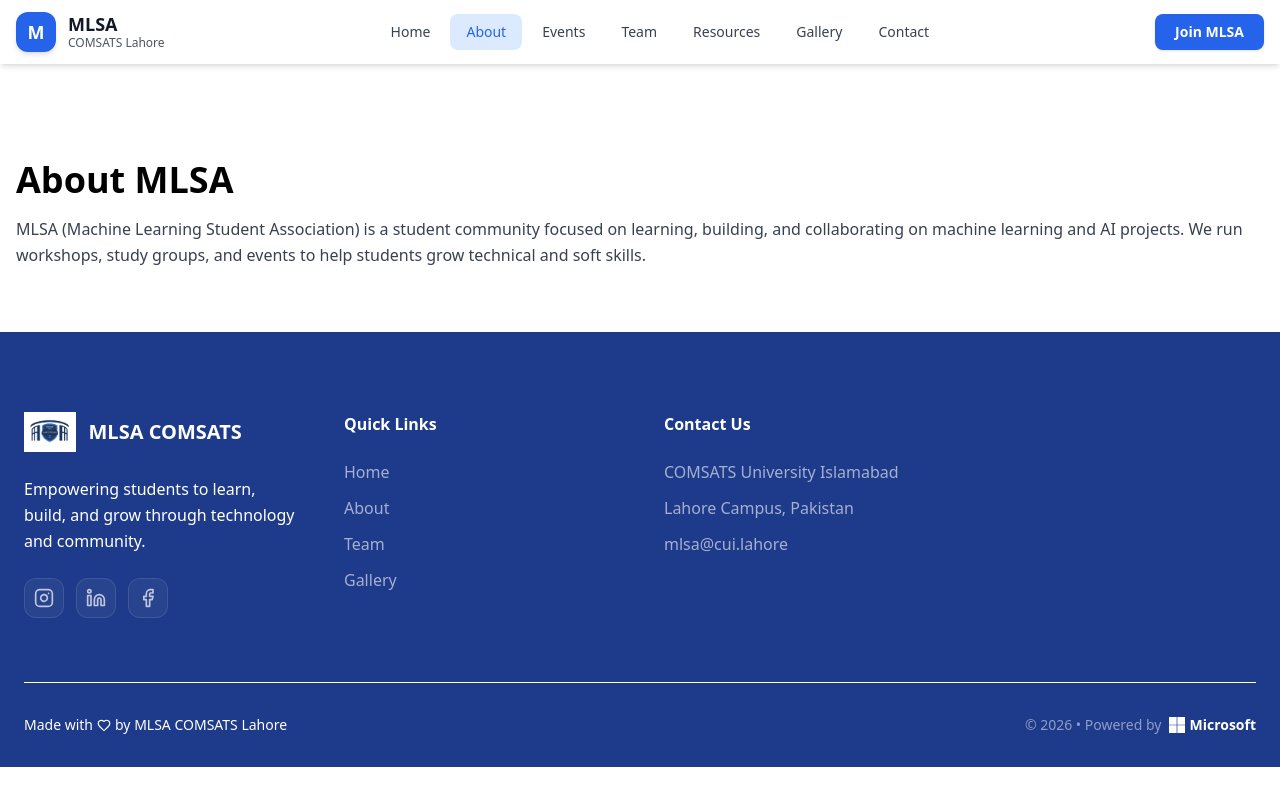
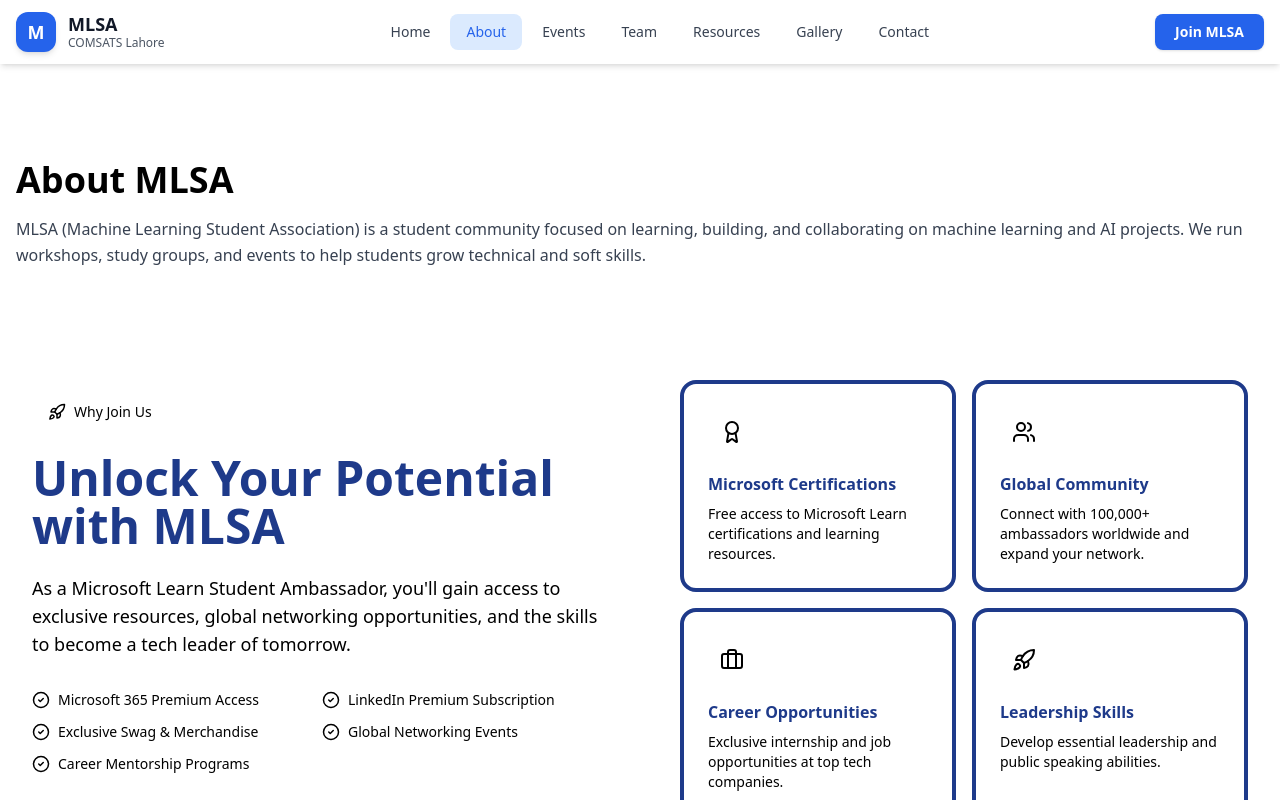
Before and after one commit to MISBAH-09/MLSA-Website, a React app in the folder frontend/: page /about in a window 1280 px wide. Shown: the top 800 px of the page. Built offline with nearby package versions, Linux system fonts and the light colour scheme; the HTML template or start-up script is replaced by a standard one.

Commit message:
about jsx updation

```diff
--- a/frontend/src/components/WhyJoinSection.jsx
+++ b/frontend/src/components/WhyJoinSection.jsx
@@ -28,7 +28,6 @@
 
 const perks = [
   "Microsoft 365 Premium Access",
-  "Azure Credits for Projects",
   "LinkedIn Premium Subscription",
   "Exclusive Swag & Merchandise",
   "Global Networking Events",
@@ -51,10 +50,10 @@
             transition={{ duration: 0.6 }}
           >
             <div className="inline-flex items-center gap-2 px-4 py-2 rounded-full bg-accent/10 text-accent text-sm font-medium mb-6">
-              <Rocket size={16} />
+              <Rocket size={18} />
               <span>Why Join Us</span>
             </div>
-            <h2 className="text-3xl sm:text-4xl lg:text-5xl font-display font-bold text-foreground leading-tight mb-6">
+            <h2 className="text-3xl sm:text-4xl lg:text-5xl font-display font-bold text-blue-900 leading-tight mb-6">
               Unlock Your Potential with{" "}
               <span className="gradient-text">MLSA</span>
             </h2>
@@ -82,12 +81,12 @@
             </div>
 
             {/* Plain Tailwind Button */}
-            <Link
+            {/* <Link
               to="/join"
               className="inline-block bg-gradient-to-r from-blue-500 to-purple-500 text-white font-bold py-3 px-6 rounded-lg shadow-lg hover:shadow-xl transition-all"
             >
               Apply Now
-            </Link>
+            </Link> */}
           </motion.div>
 
           {/* Right Content - Benefits Cards */}
@@ -105,12 +104,12 @@
                 whileInView={{ opacity: 1, y: 0 }}
                 viewport={{ once: true }}
                 transition={{ duration: 0.5, delay: index * 0.1 }}
-                className="group p-6 rounded-2xl bg-card border border-border hover:border-primary/20 hover:shadow-lg transition-all duration-300"
+                className="group p-6 rounded-2xl bg-card border-4 border-blue-900 hover:border-primary/20 hover:shadow-lg hover:scale-150 transition-all duration-300"
               >
                 <div className="w-12 h-12 rounded-xl gradient-hero flex items-center justify-center mb-4 group-hover:scale-110 transition-transform">
                   <benefit.icon size={24} className="text-primary-foreground" />
                 </div>
-                <h3 className="font-semibold text-foreground mb-2">{benefit.title}</h3>
+                <h3 className="font-semibold text-blue-900 mb-2">{benefit.title}</h3>
                 <p className="text-sm text-muted-foreground">{benefit.description}</p>
               </motion.div>
             ))}
--- a/frontend/src/pages/about.jsx
+++ b/frontend/src/pages/about.jsx
@@ -1,4 +1,5 @@
 import Footer from "../components/footer";
+import WhyJoinSection from "../components/WhyJoinSection";
 
 const About = () => {
   return (
@@ -10,6 +11,7 @@
           collaborating on machine learning and AI projects. We run workshops, study groups, and events to help
           students grow technical and soft skills.
         </p>
+        <WhyJoinSection/>
       </main>
       <Footer />
     </div>
```
